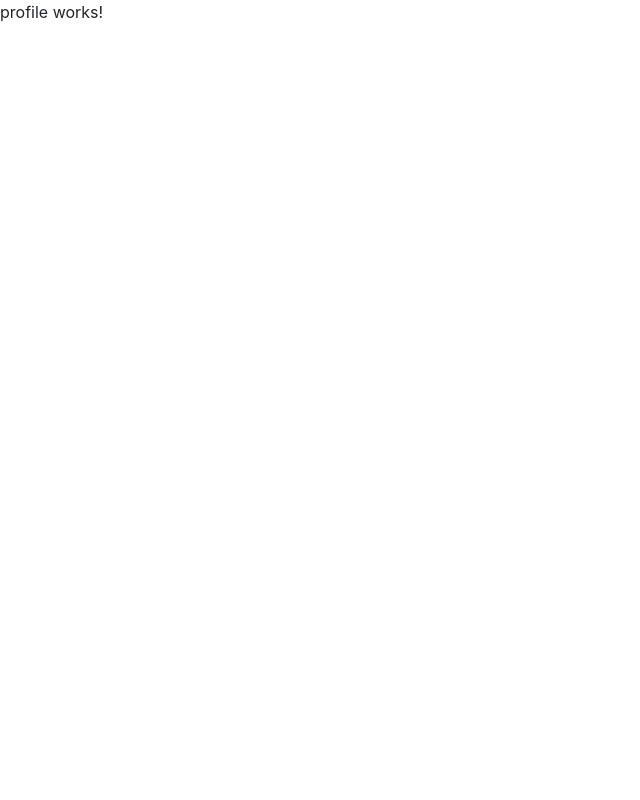
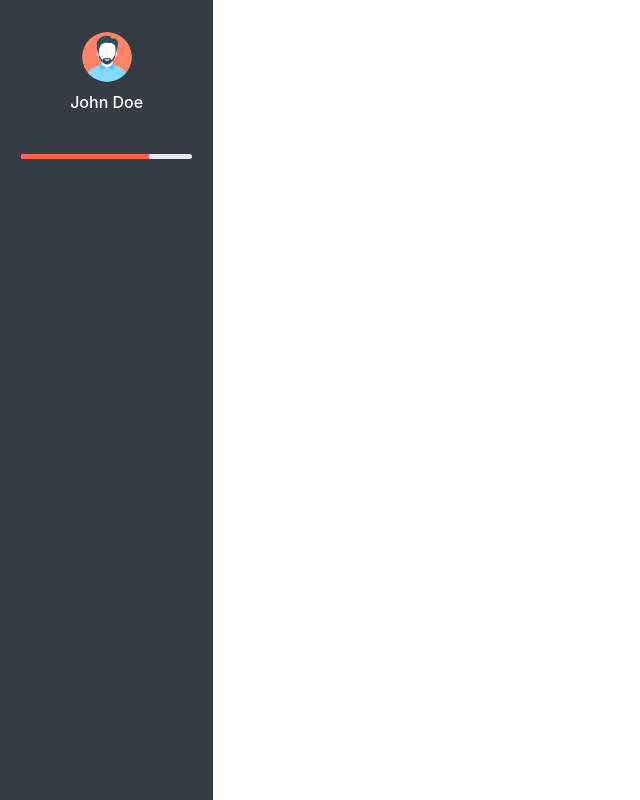
Before and after one commit to Gokul-ramalingam/Taskist, an Angular app: page /profile in a window 1280 px wide. Shown: the whole page, without its empty margins (0-640 px from the left). Built offline with nearby package versions, Linux system fonts and the light colour scheme.

Commit message:
Implementation of layout in profile component

```diff
--- a/src/app/profile/profile.component.css
+++ b/src/app/profile/profile.component.css
@@ -0,0 +1,34 @@
+.content{
+    padding: 0%;
+    margin: 0%;
+    width: 100vw;
+}
+
+.sidebar{
+    background-color:#353C44;
+    height: 100vh;
+    padding: 0%;
+    margin: 0%;
+}
+
+.profileDetails{
+    text-align: center;
+    margin: 15% 0% 0% 0%;
+}
+
+.name{
+    color: #ffffff;
+    margin: 5% 0% 0% 0%;
+}
+
+.progress{
+    width: 80%;
+    margin: 20% 10% 0% 10%;
+    height: 5px;
+    border-radius: 50px;
+}
+
+.bar{
+    width: 75%;
+    background-color: tomato;
+}
--- a/src/app/profile/profile.component.html
+++ b/src/app/profile/profile.component.html
@@ -1,3 +1,14 @@
-<p>
-  profile works!
-</p>
+<div class="row content">
+<div class="col-2 col-sm-5 col-md-2 sidebar">
+    <div class="profileDetails">
+        <img src="assets/images/profilepic.png" class="rounded-circle" alt="Cinque Terre" width="50" height="50">
+        <h6 class="name">John Doe</h6>
+        <div class="progress">
+                <div class="progress-bar bar"></div>
+         </div>
+    </div>
+</div>
+<div class="col-10 col-sm-7 col-md-10 list">
+
+</div>
+</div>
```
Also changed, not shown: src/assets/images/profilepic.png (added).
